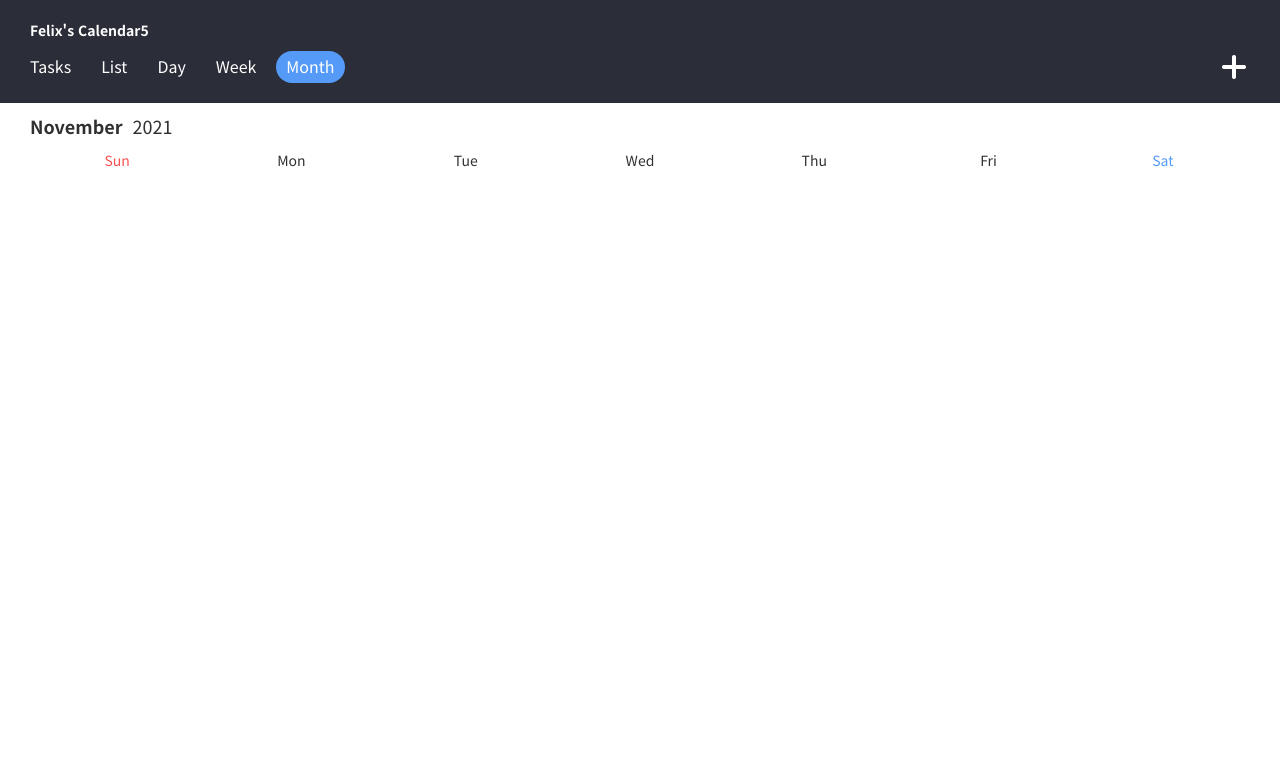
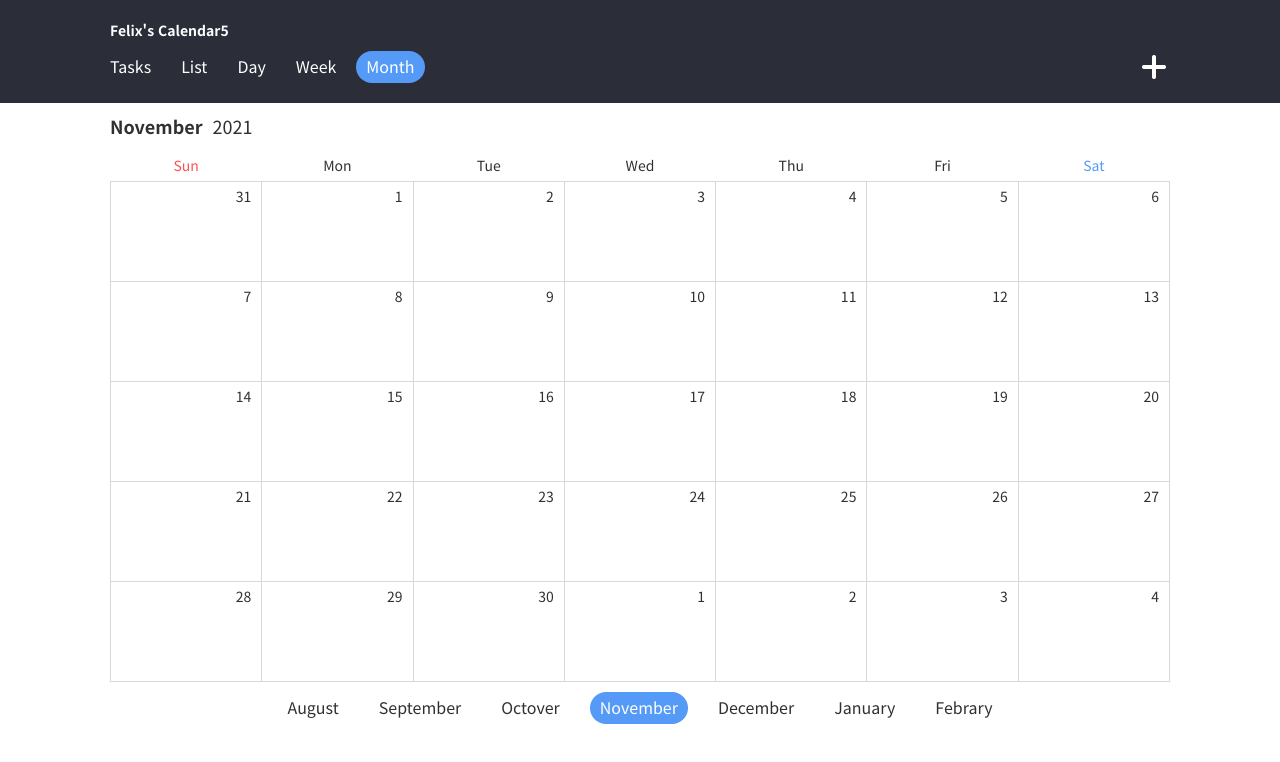
Before and after one commit to Felixous/portfolio, a React (Create React App) app in the folder react-calendar5/: page / in a window 1280 px wide. Shown: the top 762 px of the page. Built offline with nearby package versions, Linux system fonts and the light colour scheme.

Commit message:
make layout

```diff
--- a/react-calendar5/src/App.js
+++ b/react-calendar5/src/App.js
@@ -4,12 +4,12 @@ import Header from './components/Header';
 import Calendar from './components/Calendar';
 
 const App = () => {
-  return (
-    <div className="layout">
+	return (
+		<div className="layout">
 			<Header />
 			<Calendar />
 		</div>
-  );
+	);
 }
 
 export default App;
--- a/react-calendar5/src/components/CalendarSelect.js
+++ b/react-calendar5/src/components/CalendarSelect.js
@@ -2,8 +2,16 @@ import React from 'react';
 
 const CalendarSelect = () => {
 	return (
-		<div>
-			{/* CalendarSelect Component */}
+		<div className="calendar-select">
+			<ul className="month-list">
+				<li><a href="#">August</a></li>
+				<li><a href="#">September</a></li>
+				<li><a href="#">Octover</a></li>
+				<li className="is-active"><a href="#">November</a></li>
+				<li><a href="#">December</a></li>
+				<li><a href="#">January</a></li>
+				<li><a href="#">Febrary</a></li>
+			</ul>
 		</div>
 	);
 };
--- a/react-calendar5/src/components/CalendarTable.js
+++ b/react-calendar5/src/components/CalendarTable.js
@@ -1,6 +1,26 @@
-import React from 'react';
+import React, { useState } from 'react';
+import { makeMonthMatrix } from '../resources/js/ui';
 
 const CalnedarTable = () => {
+	const [ year, setYear ] = useState(2021);
+	const [ month, setMonth ] = useState(11);
+	const [ date, setDate ] = useState(8);
+
+	const makeWeeks = () => {
+		let data = makeMonthMatrix(year, month, date);
+		console.log(data);
+		let weeks = [];
+		data.map((weekData, i) => {
+			let days = [];
+			weekData.map((DayData, i) => {
+				let td = <td key={DayData.toString()}>{DayData.getDate()}</td>;
+				days.push(td);
+			})
+			weeks.push(<tr key={i}>{days}</tr>);
+		})
+		return weeks;
+	}
+
 	return (
 		<table className="tbl-calendar">
 			<caption>테이블</caption>
@@ -25,7 +45,7 @@ const CalnedarTable = () => {
 				</tr>
 			</thead>
 			<tbody>
-
+				{makeWeeks()}
 			</tbody>
 		</table>
 	);
--- a/react-calendar5/src/resources/css/ui.css
+++ b/react-calendar5/src/resources/css/ui.css
@@ -38,7 +38,7 @@ caption { display: none; }
 .btn { cursor: pointer; }
 a:hover, .btn:hover { opacity: 0.7; }
 .ico { display: inline-block; }
-.inner-frame { max-width: 1260px; margin: 0 auto; padding: 0 30px; }
+.inner-frame { max-width: 1060px; margin: 0 auto; padding: 0 30px; }
 
 
 /* layout */
@@ -64,7 +64,13 @@ header .btn-add-event { float: right; width: 32px; height: 32px; background: url
 
 
 table.tbl-calendar { width: 100%; border-collapse: collapse; table-layout: fixed; }
-table.tbl-calendar thead th { font-size: 14px; font-weight: 400; }
+table.tbl-calendar thead th { padding: 5px 0; font-size: 14px; font-weight: 400; }
 table.tbl-calendar thead th.weekend { color: #559af7; }
 table.tbl-calendar thead th.holiday { color: #fa5252; }
-table.tbl-calendar tbody td {}
+table.tbl-calendar tbody td { height: 100px; padding: 4px 10px; border: 1px solid #d8d8d8; box-sizing: border-box; vertical-align: top; text-align: right; font-size: 14px; }
+
+
+ul.month-list { padding: 10px 0 0 0; text-align: center; }
+ul.month-list > li { display: inline-block; vertical-align: top; margin: 0 10px; }
+ul.month-list > li a { display: inline-block; vertical-align: top; padding: 3px 10px 5px; }
+ul.month-list > li.is-active { border-radius: 16px; color: #fff; background: #559af7; }
--- a/react-calendar5/src/resources/js/ui.js
+++ b/react-calendar5/src/resources/js/ui.js
@@ -1,9 +1,48 @@
 console.log('===== ui.js');
 
-document.addEventListener("DOMContentLoaded", function(){
-	console.log('=== 다큐먼트 레디!');
-});
+// document.addEventListener("DOMContentLoaded", function(){
+// 	console.log('=== 다큐먼트 레디!');
+// });
 
-window.addEventListener('load', function() {
-	console.log('=== 윈도우 로드!');
-})
+// window.addEventListener('load', function() {
+// 	console.log('=== 윈도우 로드!');
+// })
+
+export function makeMonthMatrix(y, m, d) { // 2021, 11, 20
+
+	var firstObj = new Date(y, m - 1, 1);
+	var firstDate = firstObj.getDate();
+	var firstDay = firstObj.getDay();
+
+	var lastObj = new Date(y, m, 0);
+	var lastDate = lastObj.getDate();
+	var lastDay = lastObj.getDay();
+
+	var arr = [];
+	var matrix = [];
+
+	for (var i=firstDay; i>0; i--) {
+		var temp = new Date(firstObj.getTime());
+		temp.setDate(firstDate - i);
+		arr.push(temp);
+	}
+
+	for (var i=0; i<lastDate; i++) {
+		var temp = new Date(firstObj.getTime());
+		temp.setDate(firstDate + i);
+		arr.push(temp);
+	}
+
+	for (var i=1; i<=6-lastDay; i++) {
+		var temp = new Date(lastObj.getTime());
+		temp.setDate(lastDate + i);
+		arr.push(temp);
+	}
+
+	for (var i=0; i<arr.length / 7; i++) {
+		matrix.push(arr.slice(i*7, i*7+7));
+	}
+
+	return matrix;
+
+}
```
Lines whose indentation alone changed are shown as unchanged.
